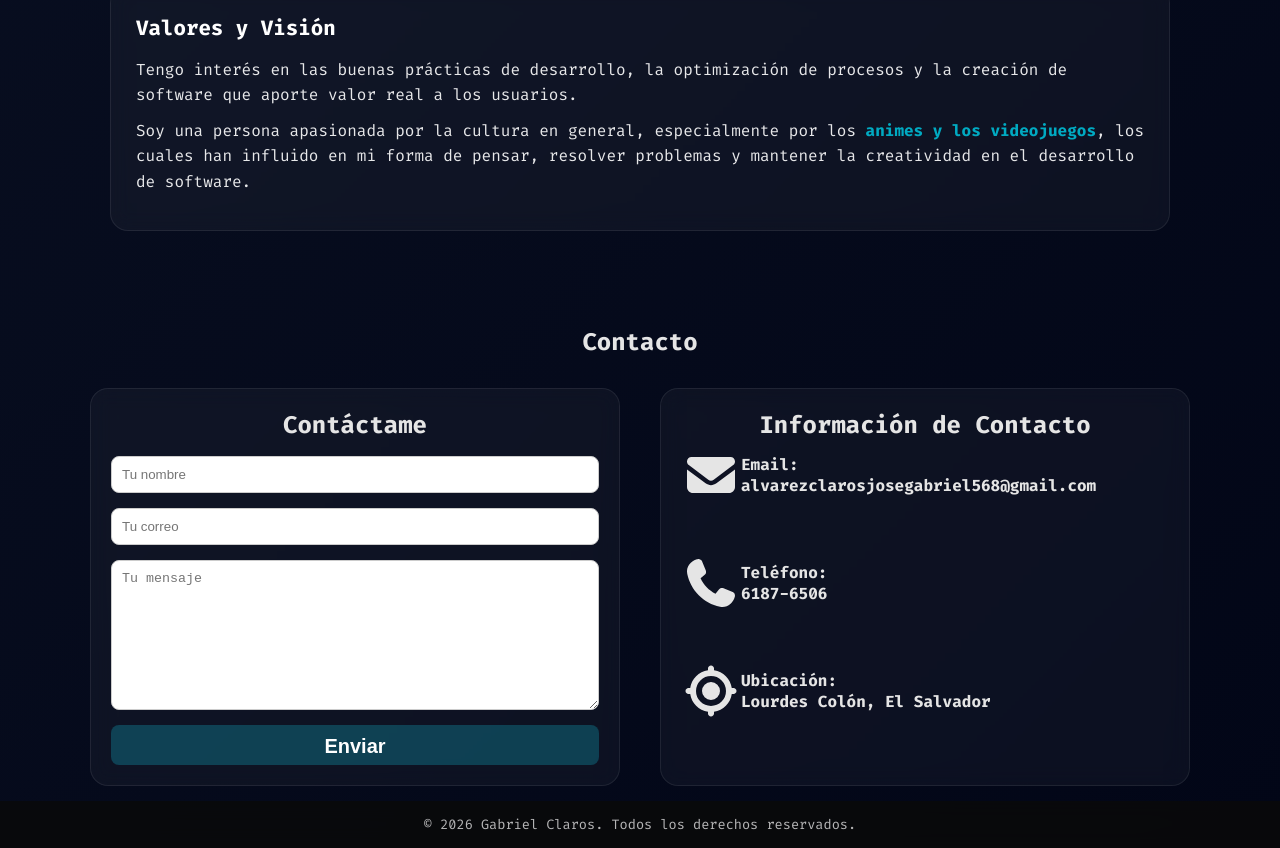
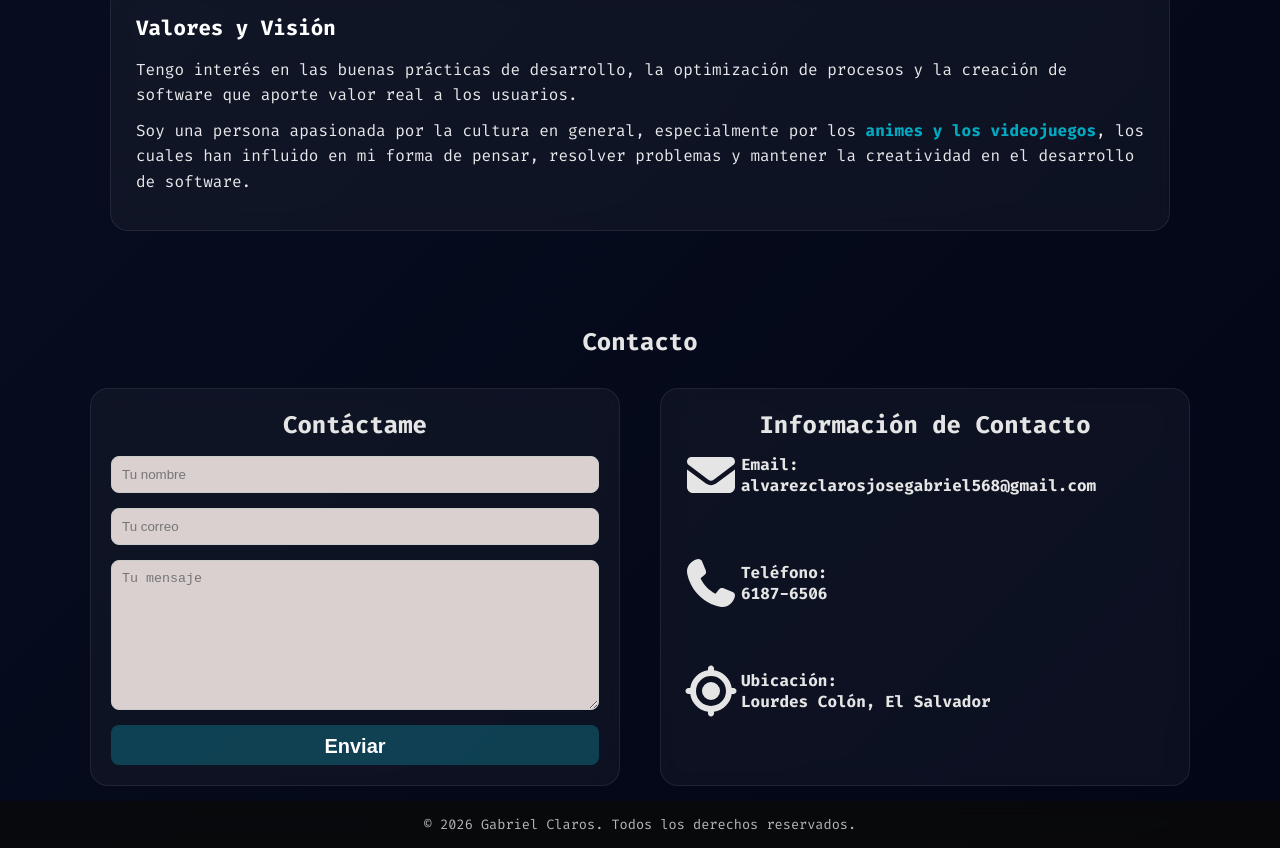
Before and after one commit to arestra12/mi-porfolio, a React (Vite) app: page / in a window 1280 px wide. Shown: the part 2885-3733 px from the top of the page. Built offline with nearby package versions, Linux system fonts and the light colour scheme.

Commit message:
mi-porfolio form

```diff
--- a/src/components/Sections/ContactoSection/FormularioContacto.css
+++ b/src/components/Sections/ContactoSection/FormularioContacto.css
@@ -16,6 +16,7 @@
   border-radius: 8px;
   border: 1px solid #ccc;
   outline: none;
+  background-color: #dad0d0 !important;
 }
 
 .formulario textarea {
```
